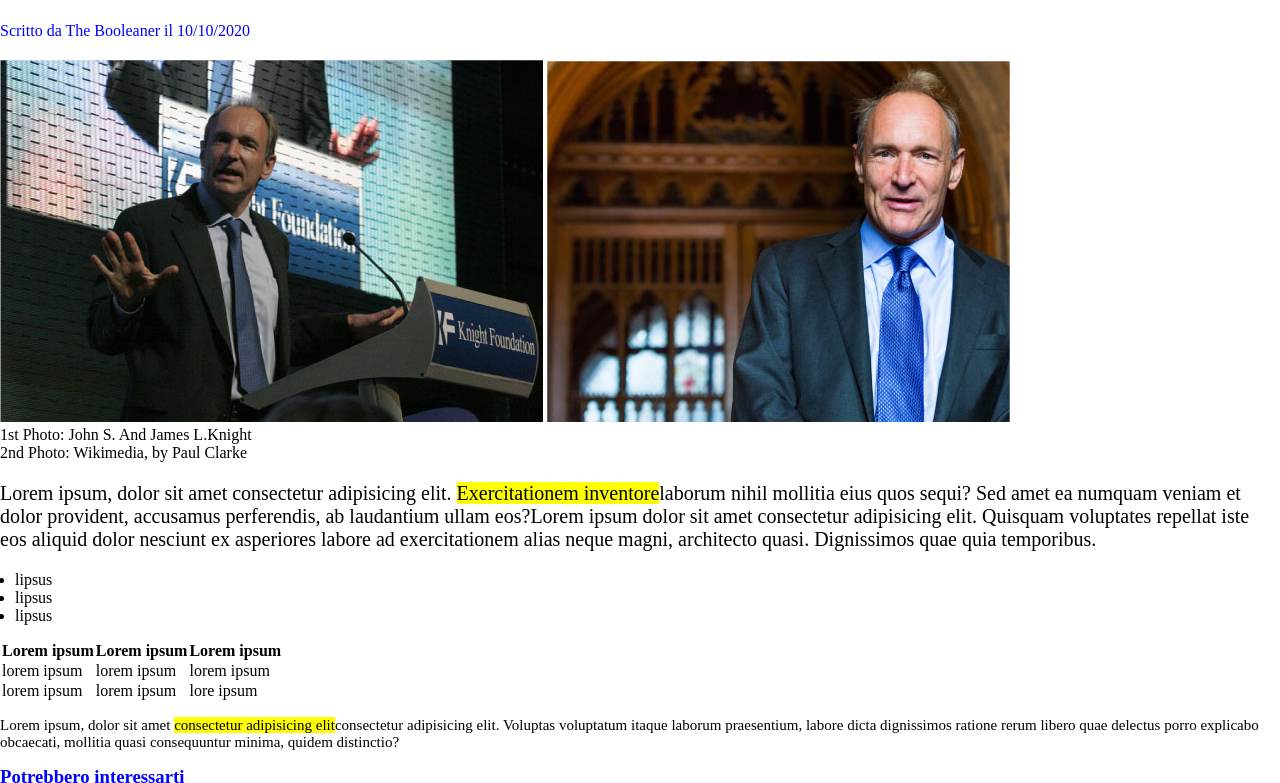
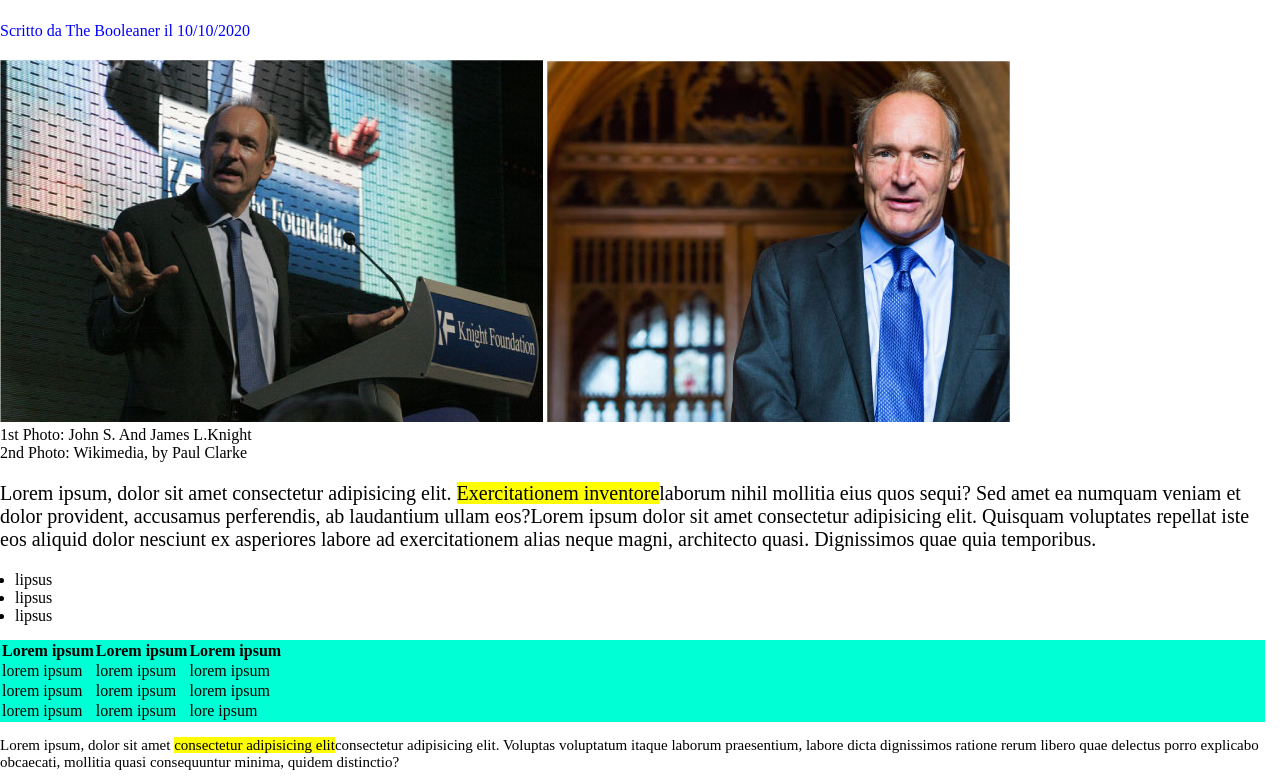
Before and after one commit to DavideCotigliani/html-css-booleaner, a plain HTML site: page index.html in a window 1280 px wide. Shown: the part 142-925 px from the top of the page. Drawn offline with Linux system fonts and the light colour scheme.

Commit message:
[UPD] Done some changes at the table

```diff
--- a/css/style.css
+++ b/css/style.css
@@ -36,7 +36,11 @@ margin-bottom: 20px; }
 
 .Tabella{
     margin-bottom: 15px;
+    margin-right: 15px;
+    background-color:rgb(0, 255, 213);
 }
+
+
 
 .partesecondaria {
     font-size: 15px;
--- a/index.html
+++ b/index.html
@@ -8,13 +8,17 @@
 </head>
     <body>
         <header>
-        <div class="headerlogo"><img src="./img/logo.svg" alt=""></div>
+        <div class="headerlogo"><img src="./img/logo.svg" alt="">
+        </div>
         </header>
-    <div class="Titolo principale"><h1>Internet deve essere al servizio del "bene pubblico": <br> il manifesto di Tim Berners-Lee</h1></div>
+
+        <div class="Titolo principale"><h1>Internet deve essere al servizio del "bene pubblico": <br> il manifesto di Tim Berners-Lee</h1></div>
 
     <p id="Scrittura">Scritto da The Booleaner il 10/10/2020</p>
+
     <img src="./img/tim-1.jpg" alt="">
     <img src="./img/tim-2.jpg" alt="">
+
     <p>1st Photo: John S. And James L.Knight</p>
     <p>2nd Photo: Wikimedia, by Paul Clarke</p>
 
@@ -33,13 +37,19 @@
    <div class="Tabella">
     <table>
     <thead>
-        <tr>
+            <tr>
             <th>Lorem ipsum</th>
             <th>Lorem ipsum</th>
             <th>Lorem ipsum</th>
-        </tr>
+            </div>
+            </tr>
     </thead>
     <tbody>
+        <tr>
+            <td>lorem ipsum</td>
+            <td>lorem ipsum</td>
+            <td>lorem ipsum</td>
+        </tr>
         <tr>
             <td>lorem ipsum</td>
             <td>lorem ipsum</td>
```
